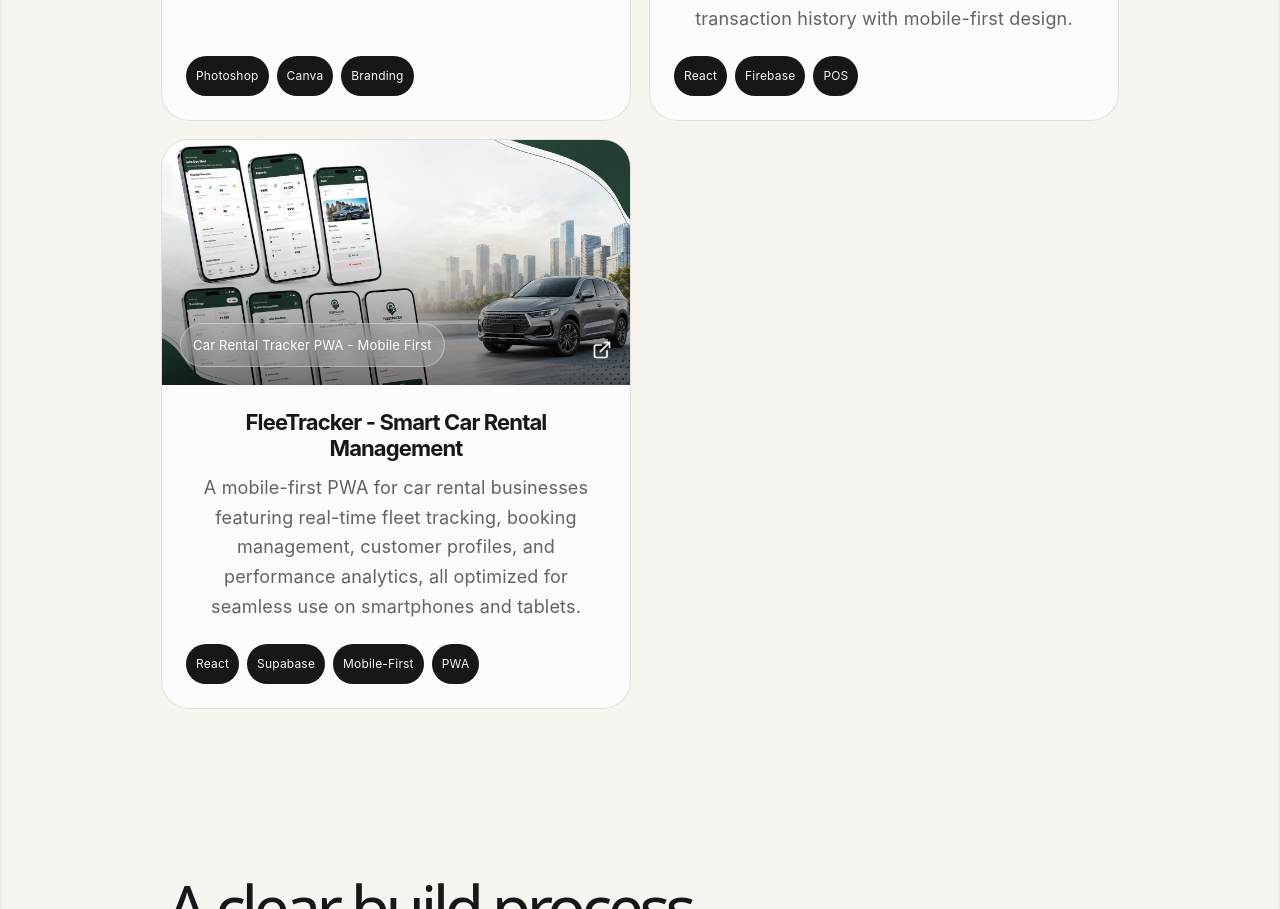
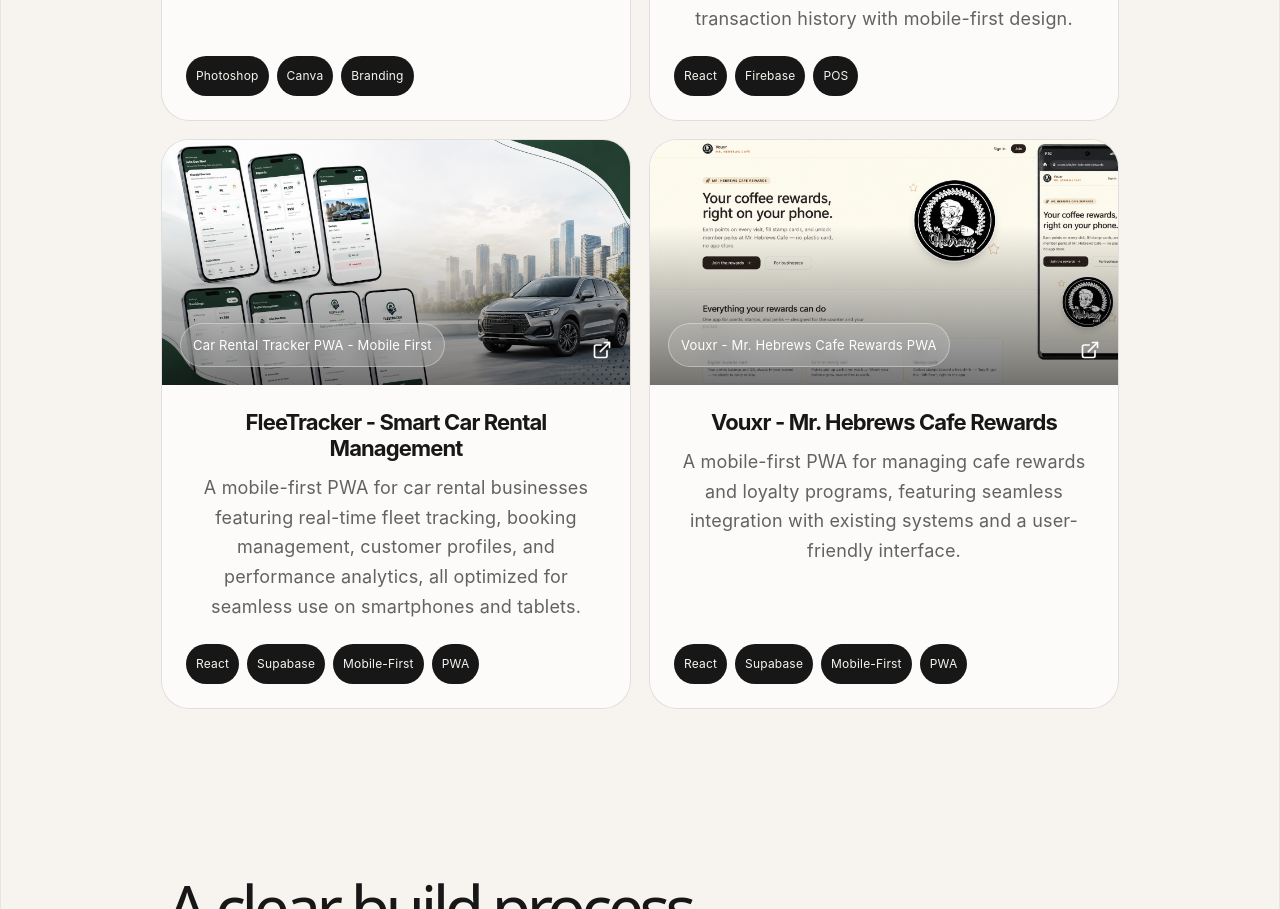
Before and after one commit to SilentProdigy/anthony-portolio, a React (Vite) app: page / in a window 1280 px wide. Shown: the part 4860-5769 px from the top of the page. Built offline with nearby package versions, Linux system fonts and the light colour scheme.

Commit message:
Update: Added Vouxr

```diff
--- a/src/App.tsx
+++ b/src/App.tsx
@@ -1,6 +1,7 @@
 import { useMemo, useState } from "react";
 import profilePhoto from "./assets/img/profile-photo.png";
 import fleeTrackr from "./assets/img/fleetrackr-mobile-app.png";
+import vouxr from "./assets/img/vouxr-banner.png";
 import {
   ArrowUpRight,
   Code2,
@@ -118,6 +119,14 @@ const projects = [
     image: fleeTrackr,
     tags: ["React", "Supabase", "Mobile-First", "PWA"],
     url: "https://fleetrackr.vercel.app/",
+  },
+  {
+    category: "Vouxr - Mr. Hebrews Cafe Rewards PWA",
+    title: "Vouxr - Mr. Hebrews Cafe Rewards",
+    desc: "A mobile-first PWA for managing cafe rewards and loyalty programs, featuring seamless integration with existing systems and a user-friendly interface.",
+    image: vouxr,
+    tags: ["React", "Supabase", "Mobile-First", "PWA"],
+    url: "https://vouxr-ai.vercel.app/",
   }
 ];
 
```
Also changed, not shown: src/assets/img/vouxr-banner.png (added).
